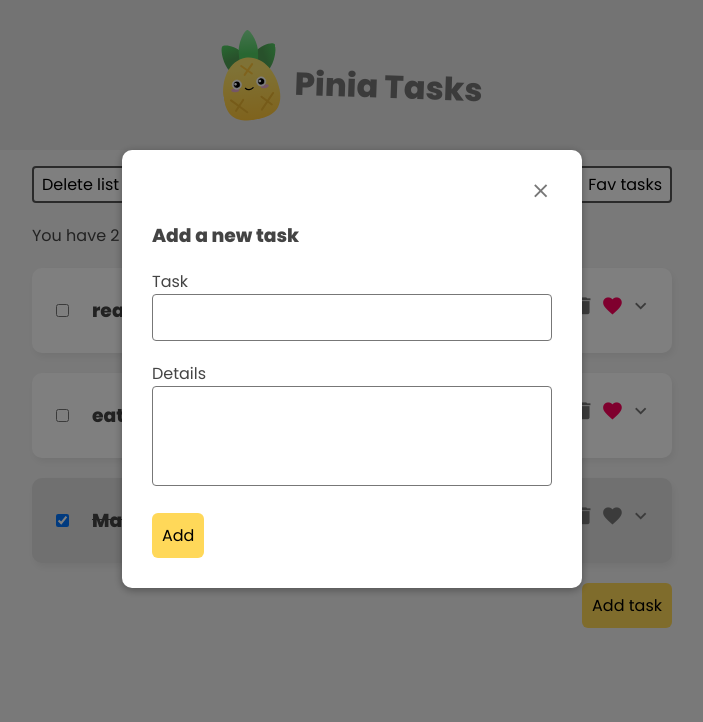
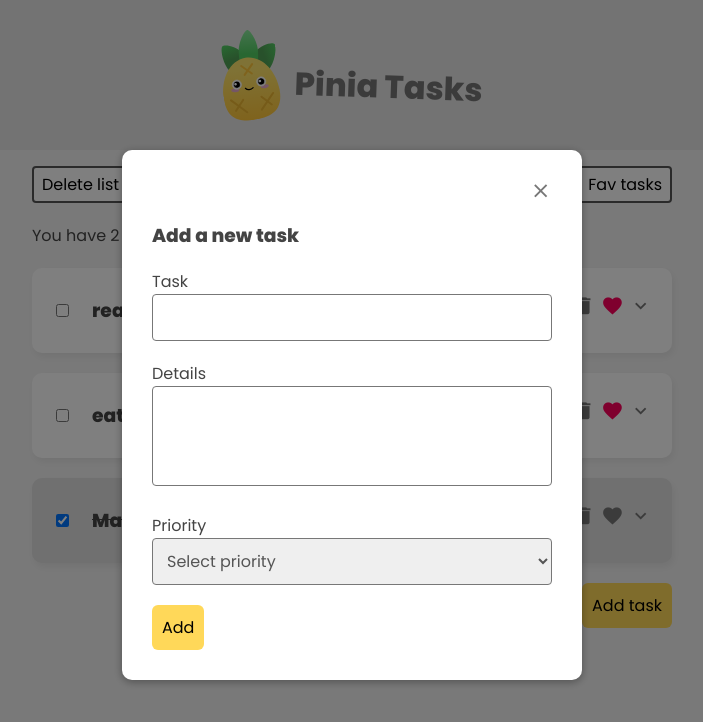
Before and after one commit to fed-v/vue-3-pinia-task-list, a Vue app: page / in a window 1280 px wide. Both pictures are taken after a click on the button "Add task". Shown: the top 722 px of the page, without its empty margins (288-991 px from the left). Built offline with nearby package versions, Linux system fonts and the light colour scheme; data requests are answered from the project's data file.

Commit message:
Added the priority dropdown and colors for them

```diff
--- a/src/assets/main.css
+++ b/src/assets/main.css
@@ -81,6 +81,10 @@ header h1 {
   color: #fff;
 }
 
+.form-title h3 {
+  margin: 0;
+}
+
 
 /* Add new task button*/
 .add-new-section {
--- a/src/components/TaskDetails.vue
+++ b/src/components/TaskDetails.vue
@@ -1,5 +1,7 @@
 <template>
-    <div class="task" :class="{ done: props.task.isDone, isOpen: isExpanded }">
+
+    <!-- The first object in :class are class name: <condition> whereas the second item is a call to a computed method -->
+    <div class="task" :class="[ { done: props.task.isDone, isOpen: isExpanded }, priorityClassName ]">
 
         <div>
             <input @click="taskStore.toggleStatus(props.task.id, 'isDone')" type="checkbox" id="" name="" value="" :checked="props.task.isDone"/>
@@ -17,19 +19,34 @@
         </div>
 
     </div>
+
 </template>
 
 <script setup>
+
     import { useTaskStore } from '../stores/TaskStore';
-    import { ref } from 'vue';
+    import { ref, computed } from 'vue';
 
     const isExpanded = ref(false);
     const props = defineProps(['task']);
     const taskStore = useTaskStore();
 
+    // Compute the class name dynamically based on the value of props.task.priority
+    const priorityClassName = computed(() => {
+
+        // Determine the class name based on the priority value
+        return {
+            urgent: props.task.priority === 'urgent',
+            important: props.task.priority === 'important',
+            normal: props.task.priority === 'normal'
+        }
+
+    });
+
     function expandTask() {
       isExpanded.value = !isExpanded.value;
     }
+
 </script>
 
 <style scoped>
@@ -53,6 +70,13 @@
     }
 
     /* This changes the color of finished tasks*/
+
+    .task.important{
+        background: yellow;
+    }
+    .task.urgent{
+        background: red;
+    }
     .task.done{
         background: #E0E0E0;
     }
--- a/src/components/TaskForm.vue
+++ b/src/components/TaskForm.vue
@@ -3,18 +3,18 @@
     <form @submit.prevent="handleSubmit">
 
         <label for="task">Task</label>
-
-        <input
-            id="task"
-            type="text"
-            v-model="newTask"
-        >
+        <input id="task" type="text" v-model="newTask" />
 
         <label for="details">Details</label>
+        <textarea id="details" v-model="newTaskDetails" />
 
-        <textarea
-            id="details"
-            v-model="newTaskDetails" />
+        <label for="priority">Priority</label>
+        <select id="priority" v-model="priority">
+            <option value="" disabled selected>Select priority</option>
+            <option value="normal">Normal</option>
+            <option value="important">Important</option>
+            <option value="urgent">Urgent</option>
+        </select>
 
         <button class="add-btn">Add</button>
 
@@ -30,15 +30,17 @@
     const taskStore = useTaskStore();
     const newTask = ref('');
     const newTaskDetails = ref('');
+    const priority = ref('');
 
-    // This method will check if newTask and task details are not empty then calls the task store and passes a new task object.
+    // This method will check fields aren't empty then calls the task store and passes a new task object.
     const handleSubmit = () => {
 
-        if(newTask.value.length > 0 && newTaskDetails.value.length > 0) {
+        if(newTask.value.length > 0 && newTaskDetails.value.length > 0 && priority.value !== '') {
 
             taskStore.addTask({
                 title: newTask.value,
                 description: newTaskDetails.value,
+                priority: priority.value,
                 isFav: false,
                 isDone: false,
 
@@ -76,7 +78,8 @@
     }
 
     form input,
-    textarea {
+    textarea,
+    select {
         border: 1px solid #777;
         border-radius: 4px;
         padding: 10px;
```
